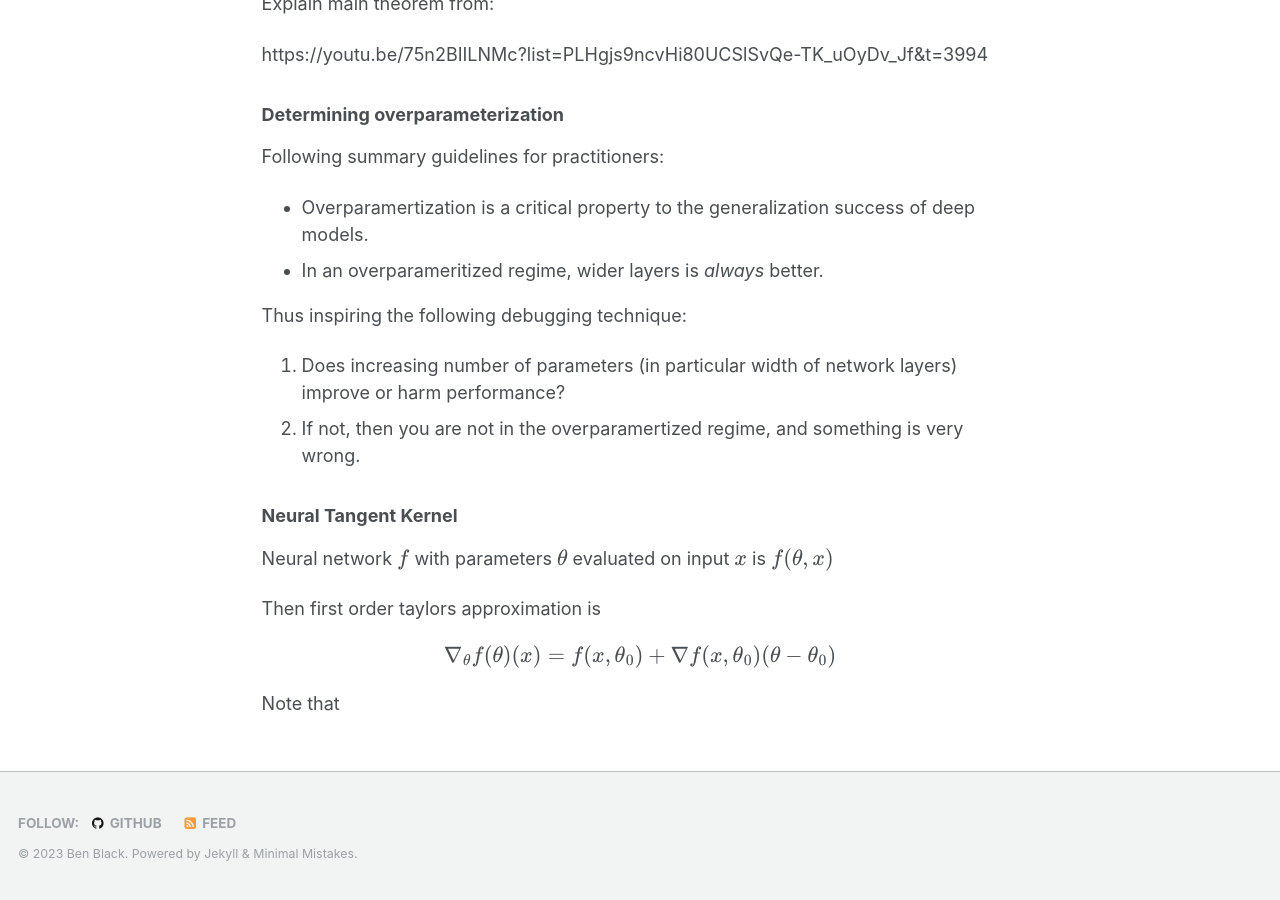
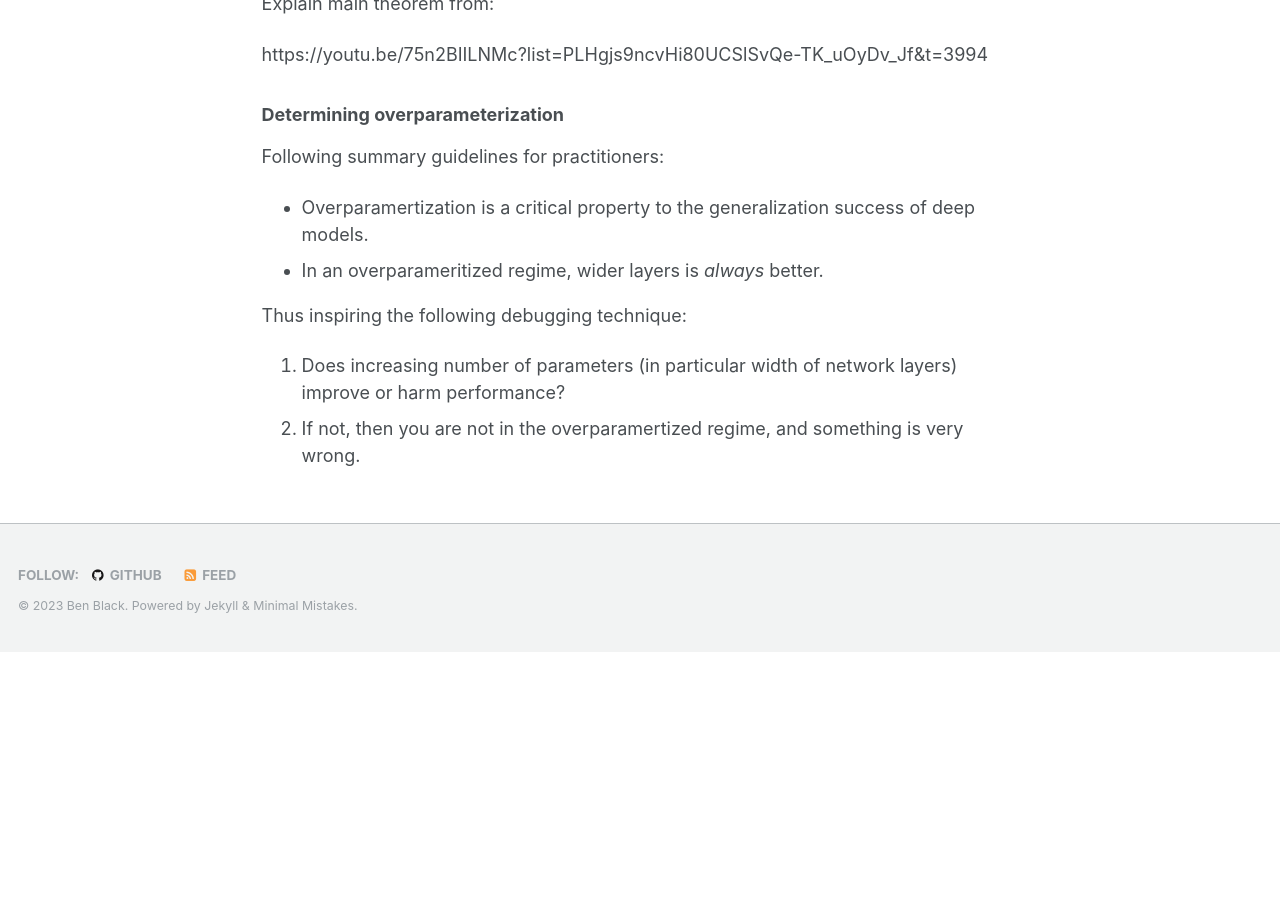
Before and after one commit to benblack769/benblack769.github.io, a Jekyll site: the page built from posts/blog/practical_deep_learning_theory.md, in a window 1280 px wide and 900 px high, scrolled down 4035 px. Built offline with Jekyll 4.4.1, drawn with Linux system fonts in a browser that asks for light colours; formulas are drawn with MathJax 3; after the commit the page ends 4687 px from its top, so only the background shows below that; some of the changed lines change nothing that is shown.

Commit message:
commented out NTK portion

```diff
--- a/posts/blog/practical_deep_learning_theory.md
+++ b/posts/blog/practical_deep_learning_theory.md
@@ -124,12 +124,29 @@ Thus inspiring the following debugging technique:
 1. Does increasing number of parameters (in particular width of network layers) improve or harm performance?
 2. If not, then you are not in the overparamertized regime, and something is very wrong.
 
+<!--
+
 ### Neural Tangent Kernel
 
 Neural network $$ f $$ with parameters $$ \theta $$ evaluated on input $$ x $$ is $$ f(\theta, x) $$
 
-Then first order taylors approximation is
+Then first order Taylor's approximation is
 
-$$ \nabla_\theta f(\theta)(x) = f(x,\theta_0) + \nabla f(x, \theta_0) (\theta - \theta_0) $$
+$$ f(\theta)(x) = f(x,\theta_0) + \nabla f(x, \theta_0) (\theta - \theta_0) $$
 
-Note that
+Like all first order Taylor's approximations, the function is linear in $$ \theta $$.
+However, it is non-linear in $$x$$, as $$$$ is non-linear.
+
+Interestingly, this means that we can use this approximation to define a kernel
+
+$$ K(x, x^\prime) =\big(f(x,\theta_0) + \nabla f(x, \theta_0) (\theta - \theta_0)\big)^T\big(f(x^\prime,\theta_0) + \nabla f(x^\prime, \theta_0) (\theta - \theta_0)\big) $$
+
+And use a kernel method, like support vector machines, over this kernel.
+
+Note that this is tractable for real world neural networks. Two forward passes and 2 backwards passes over the neural network to compute a kernel value, similar to gradient descent.
+
+
+In practice people have done this, and achieved state of the art results in kernel methods.
+
+Interestingly, in the infinite width neural network case, these kernel functions converge to a particular value.
+-->
```
